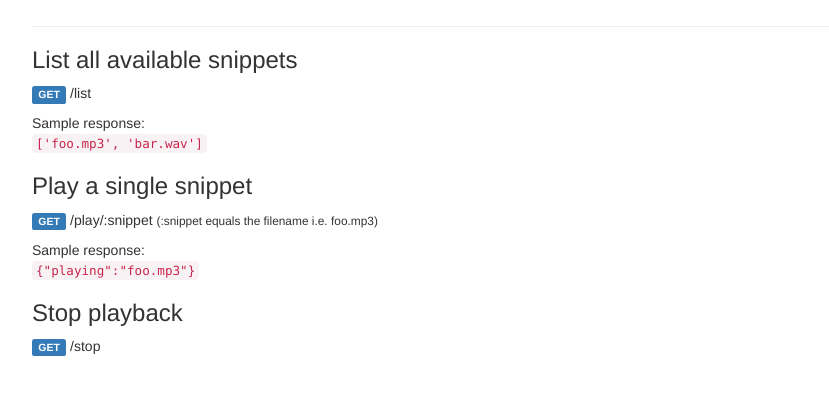
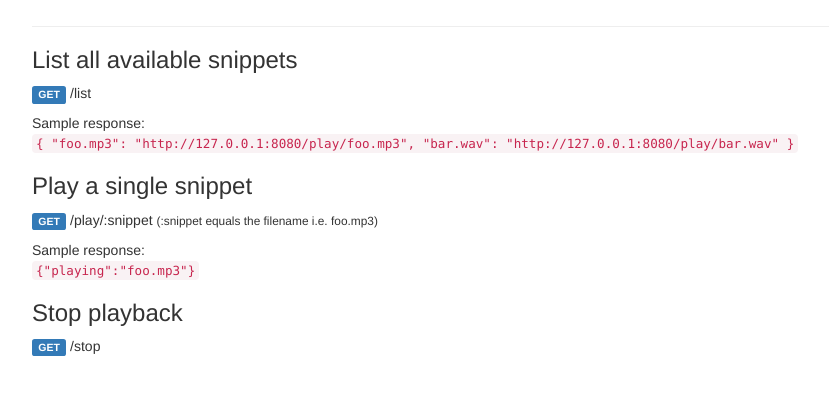
Before and after one commit to jlis/soundbeard, a website: page doc.html in a window 1280 px wide. Shown: the part 122-516 px from the top of the page, without its empty margins (38-867 px from the left). Drawn offline with nearby package versions, Linux system fonts and the light colour scheme.

Commit message:
updated the doc and readme

```diff
--- a/doc.html
+++ b/doc.html
@@ -26,7 +26,12 @@
       <p><span class="label label-primary">GET</span> /list</p>
       <p>
           Sample response:<br>
-          <code>['foo.mp3', 'bar.wav']</code>
+          <code>
+          {
+            "foo.mp3": "http://127.0.0.1:8080/play/foo.mp3",
+            "bar.wav": "http://127.0.0.1:8080/play/bar.wav"
+          }
+          </code>
       </p>
 
       <h3>Play a single snippet</h3>
```
Also changed, not shown: README.md.
